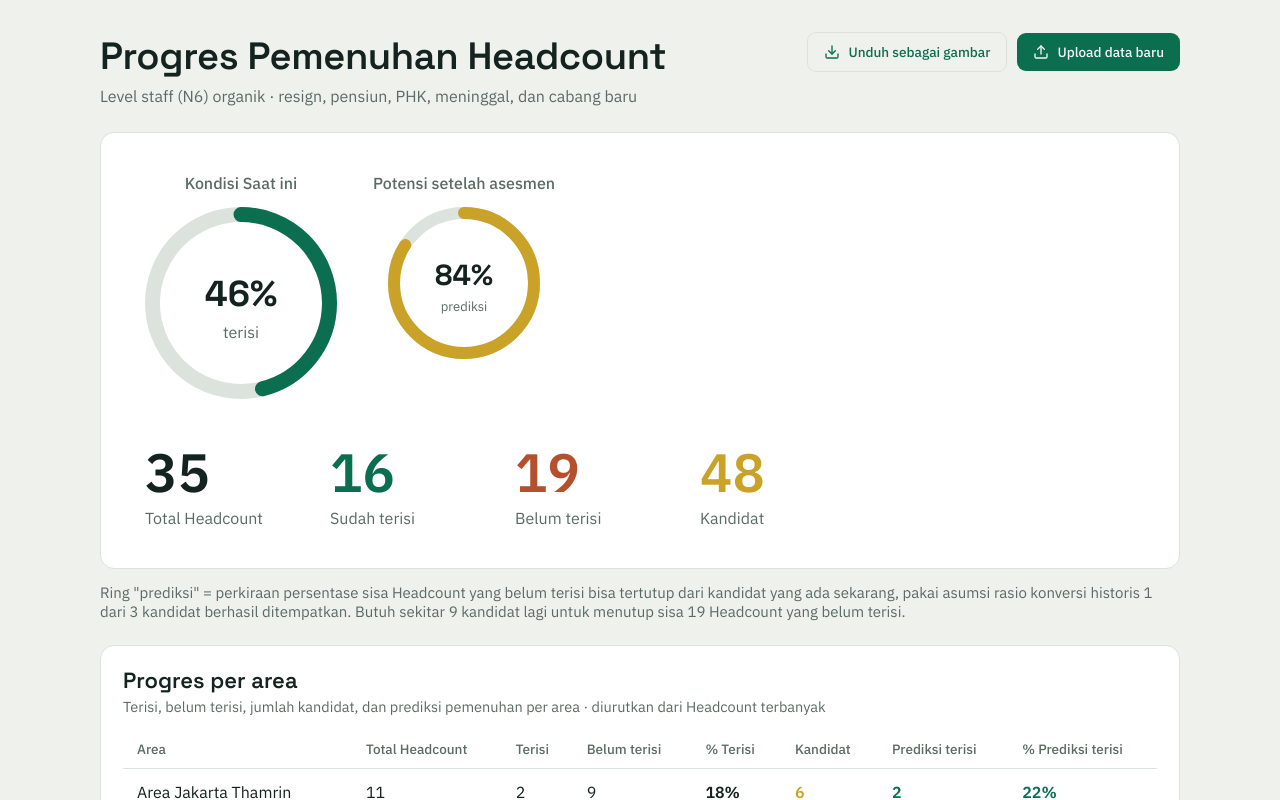
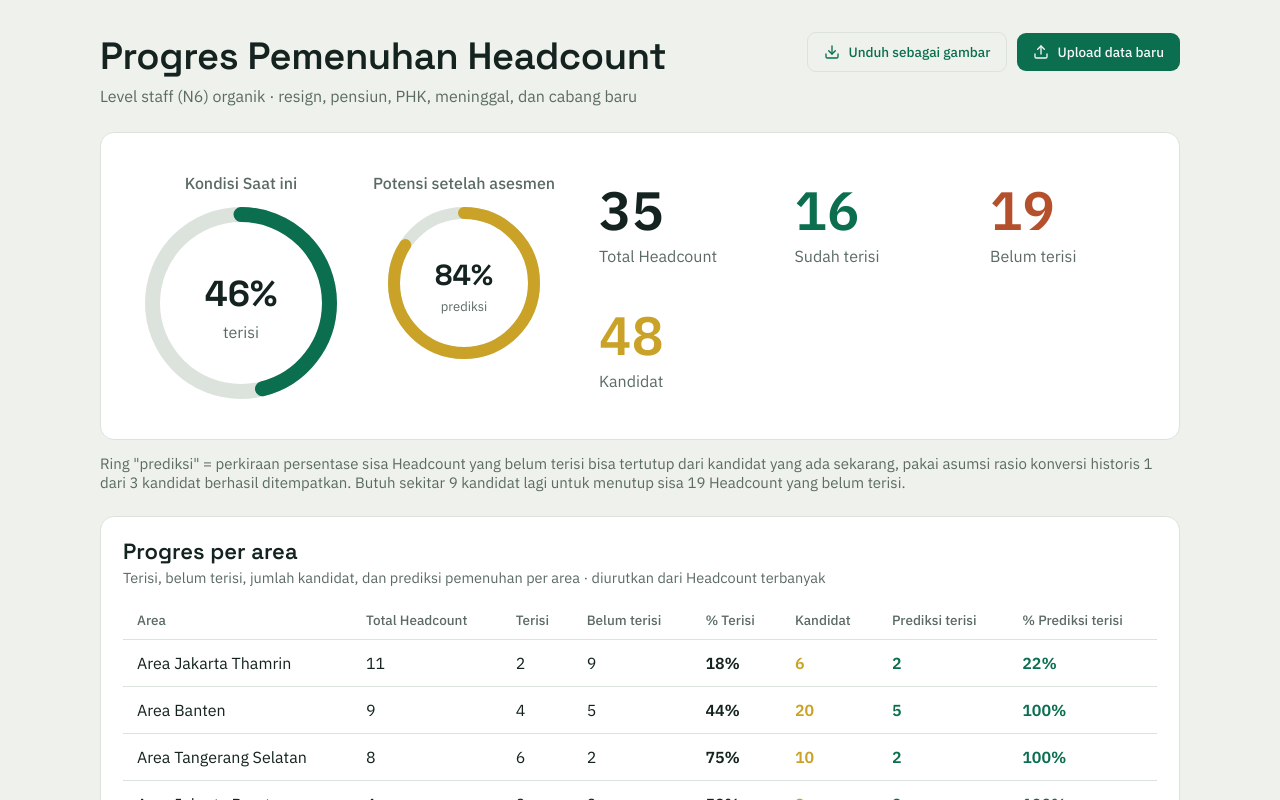
Before and after one commit to regional4jakarta1/replacementpegawai, a React (Vite) app: page / in a window 1280 px wide. Shown: the top 800 px of the page. Built offline with nearby package versions, Linux system fonts and the light colour scheme; no server answers; the database is empty.

Commit message:
Add files via upload

```diff
--- a/src/styles.css
+++ b/src/styles.css
@@ -133,7 +133,7 @@ h1, h2, .hc-numeric {
 }
 .hc-ring-label { fill: var(--muted); }
 
-.hc-chips { display: flex; gap: 40px; flex-wrap: wrap; }
+.hc-chips { display: flex; gap: 40px; flex-wrap: wrap; flex: 1; justify-content: space-between; }
 .hc-chip { min-width: 145px; }
 .hc-chip-value {
   display: block;
@@ -297,4 +297,5 @@ h1, h2, .hc-numeric {
 
 @media (max-width: 760px) {
   .hc-hero { flex-direction: column; align-items: flex-start; }
+  .hc-chips { flex: none; justify-content: flex-start; }
 }
```
